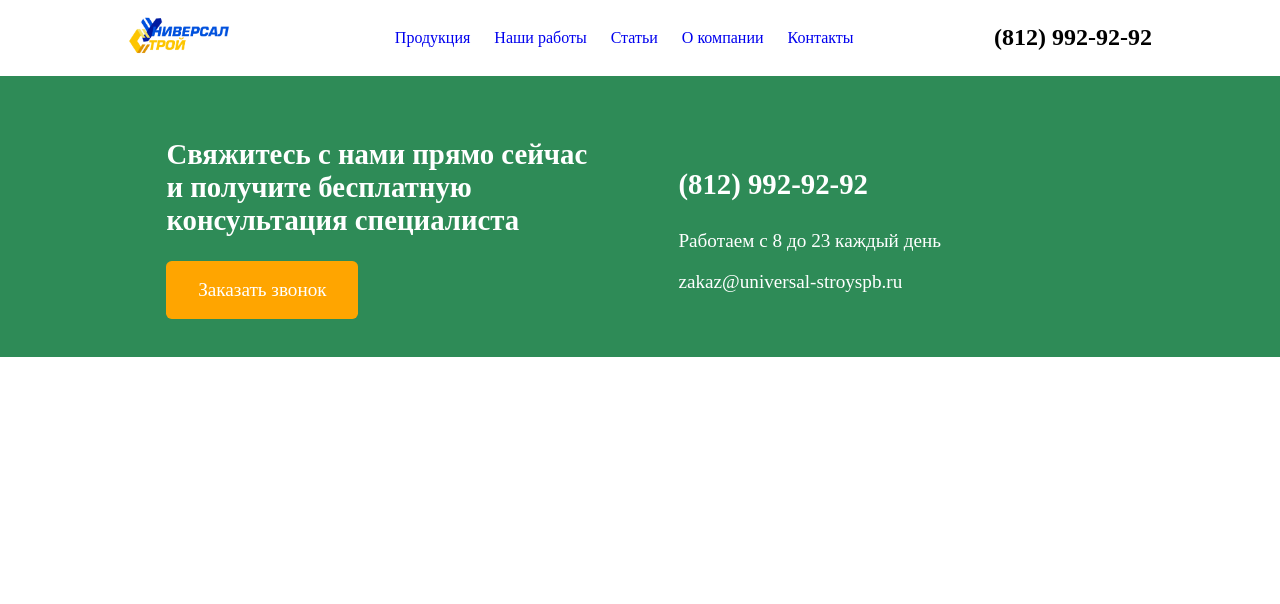
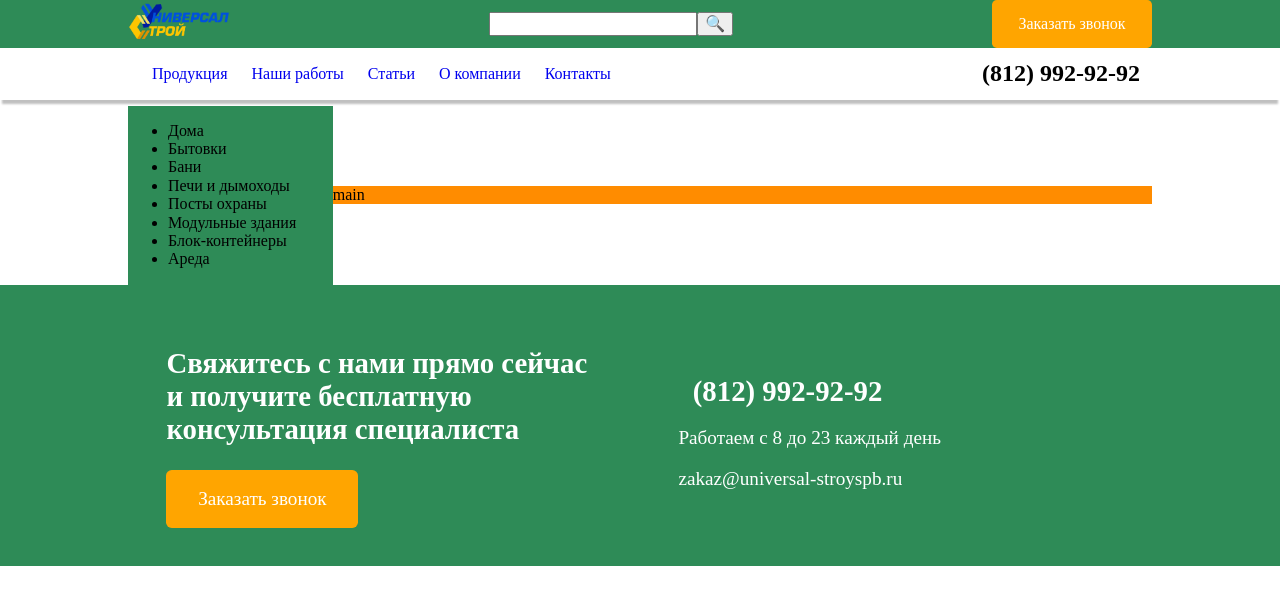
Before and after one commit to vokdub/universalFront, a Nuxt app: page /goods in a window 1280 px wide. Shown: the top 604 px of the page. Built offline with nearby package versions, Linux system fonts and the light colour scheme.

Commit message:
started a goods page

```diff
--- a/layouts/default.vue
+++ b/layouts/default.vue
@@ -1,10 +1,20 @@
 <template>
 	<div>
 		<header>
+			<div class="SeaGreen">
+				<div class="container flex">
+					<nuxt-link class="linkToMain" to="/">
+						<img class="logo" src="logo-min.png" alt="universal-stroy">
+					</nuxt-link>
+
+					<form action="">
+						<input type="text">
+					<input type="submit" value="🔍">
+				</form>
+				<button class="RequestCallBtn">Заказать звонок</button>
+				</div>
+			</div>
 			<div class="container flex">
-				<nuxt-link class="linkToMain" to="/">
-					<img class="logo" src="logo-min.png" alt="universal-stroy">
-				</nuxt-link>
 				<nav>
 					<nuxt-link to="/goods">Продукция</nuxt-link>
 					<nuxt-link to="/ourworks">Наши работы</nuxt-link>
@@ -60,7 +70,14 @@ a{
 .two-columns{
 	width: 50%;
 }
+.SeaGreen{
+	background: SeaGreen;
+}
+
+
 header{
+	box-shadow: 0 6px 2px -2px silver;
+	margin-bottom: 6px;
 }
 .linkToMain{
 	width: 10%;
@@ -77,7 +94,7 @@ nav a {
 .phoneNumber{
 	font-size: 1.5em;
 	font-weight: 600;
-
+	margin: 0.5em;
 }
 /*MAIN*/
 .banner{
@@ -163,4 +180,16 @@ footer .two-columns{
 	background: DarkOrange;
 }
 
+
+
+							/*GOODS*/
+aside{
+	width: 20%;
+	background: SeaGreen;
+}
+.hasAside{
+	width: 80%;
+	background: DarkOrange;
+}
+
 </style>
--- a/pages/goods/index.vue
+++ b/pages/goods/index.vue
@@ -1,6 +1,17 @@
 <template>
-	<div>
-
+	<div class="container flex">
+		<aside>
+			<ul>
+				<li>Дома </li>
+				<li>Бытовки</li>
+				<li>Бани</li>
+				<li>Печи и дымоходы</li>
+				<li>Посты охраны</li>
+				<li>Модульные здания</li>
+				<li>Блок-контейнеры</li>
+				<li>Ареда</li>
+			</ul></aside>
+		<main class="hasAside">main</main>
 	</div>
 </template>
 
```
